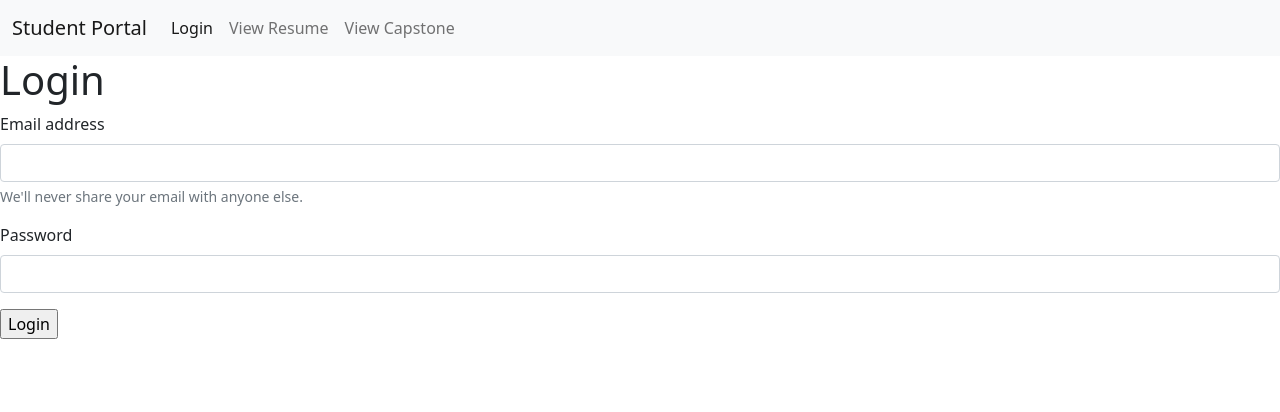
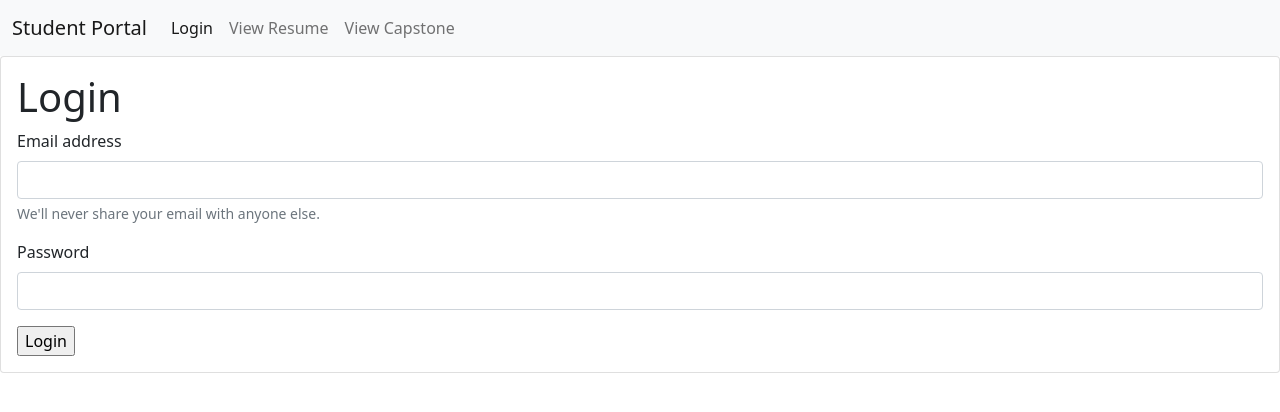
Before and after one commit to SymensJeffrey/student-portal-vue, a Vue app: page /login in a window 1280 px wide. Shown: the top 412 px of the page. Built offline with nearby package versions, Linux system fonts and the light colour scheme.

Commit message:
add login info into a card

```diff
--- a/src/views/Login.vue
+++ b/src/views/Login.vue
@@ -17,7 +17,8 @@
         <input type="password" v-model="newSessionParams.password" />
       </div> -->
 
-
+      <div class="card">
+        <div class="card-body">
           <form v-on:submit.prevent="test()">
             <h1>Login</h1>
             <div class="mb-3">
@@ -32,6 +33,8 @@
 
             <input type="submit" value="Login" />
           </form>
+        </div>
+      </div>
     <!-- </form> -->
 
   </div>
```
Lines whose indentation alone changed are shown as unchanged.
